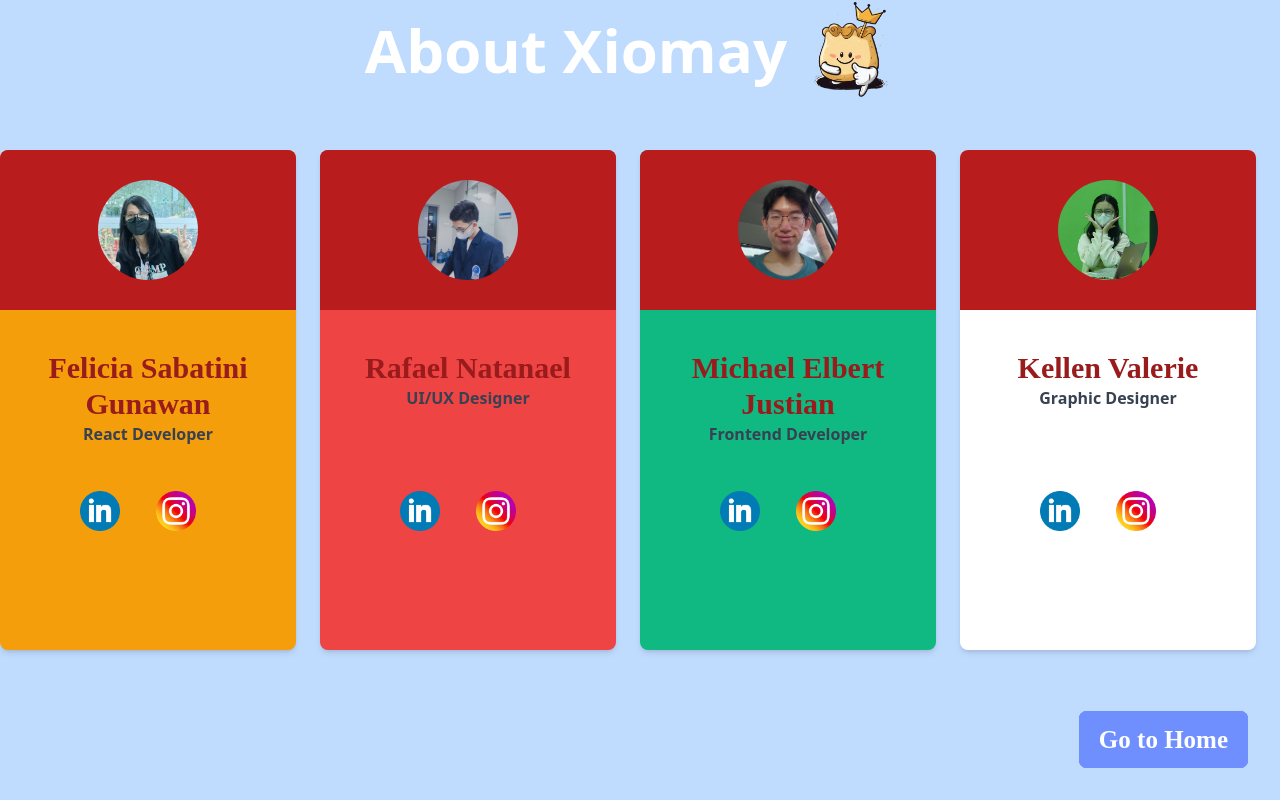
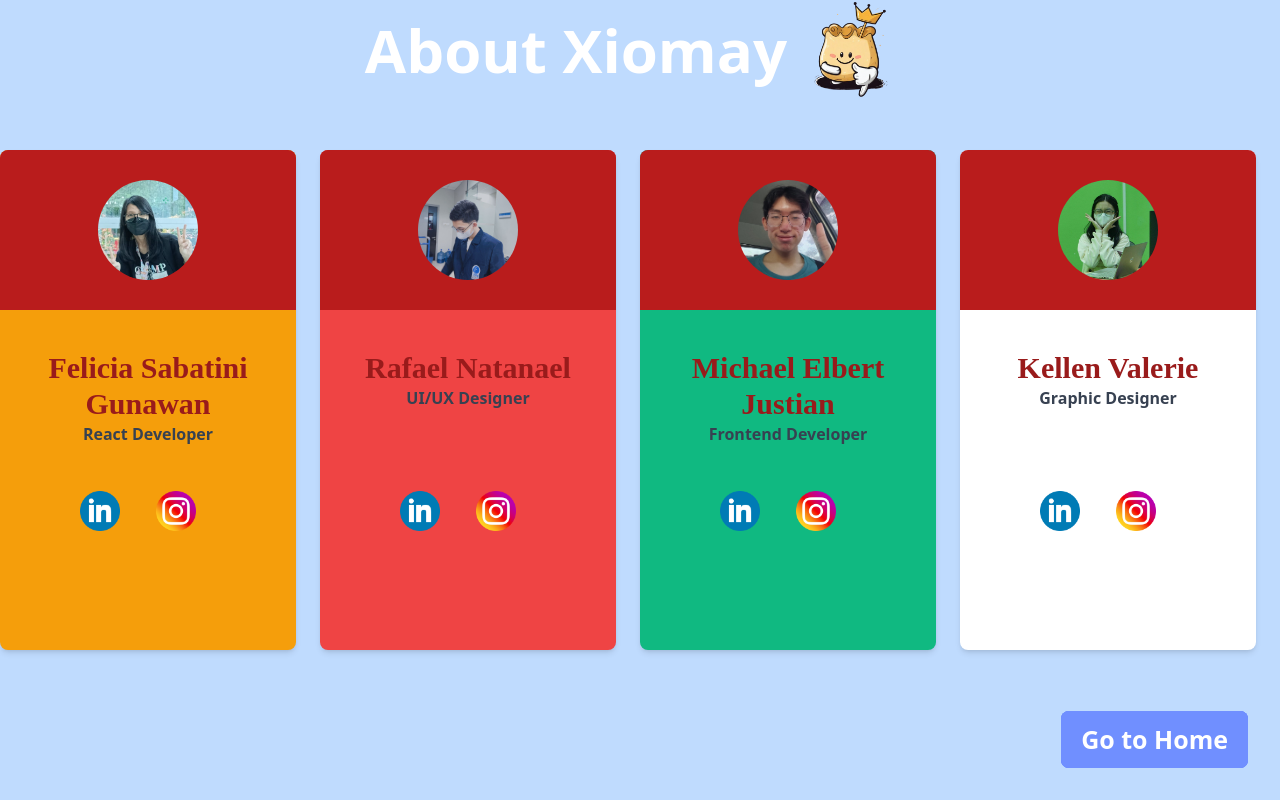
Before and after one commit to RafaelN54/PTI, a React (Vite) app: page /components/about-us.jsx in a window 1280 px wide. Built offline with nearby package versions, Linux system fonts and the light colour scheme.

Commit message:
deploy config

```diff
--- a/src/components/button.css
+++ b/src/components/button.css
@@ -14,7 +14,6 @@
   transition-duration: 0.4s;
   cursor: pointer;
   border-radius: 8px;
-  font-family: 'cursive';
   font-weight: bold;
 }
 
@@ -36,7 +35,6 @@
   transition-duration: 0.4s;
   cursor: pointer;
   border-radius: 8px;
-  font-family: 'cursive';
 }
 
 .next:disabled, .next[disabled]{
@@ -55,7 +53,6 @@
   transition-duration: 0.4s;
   cursor: pointer;
   border-radius: 8px;
-  font-family: 'cursive';
   font-weight: bold;
 }
 
```
